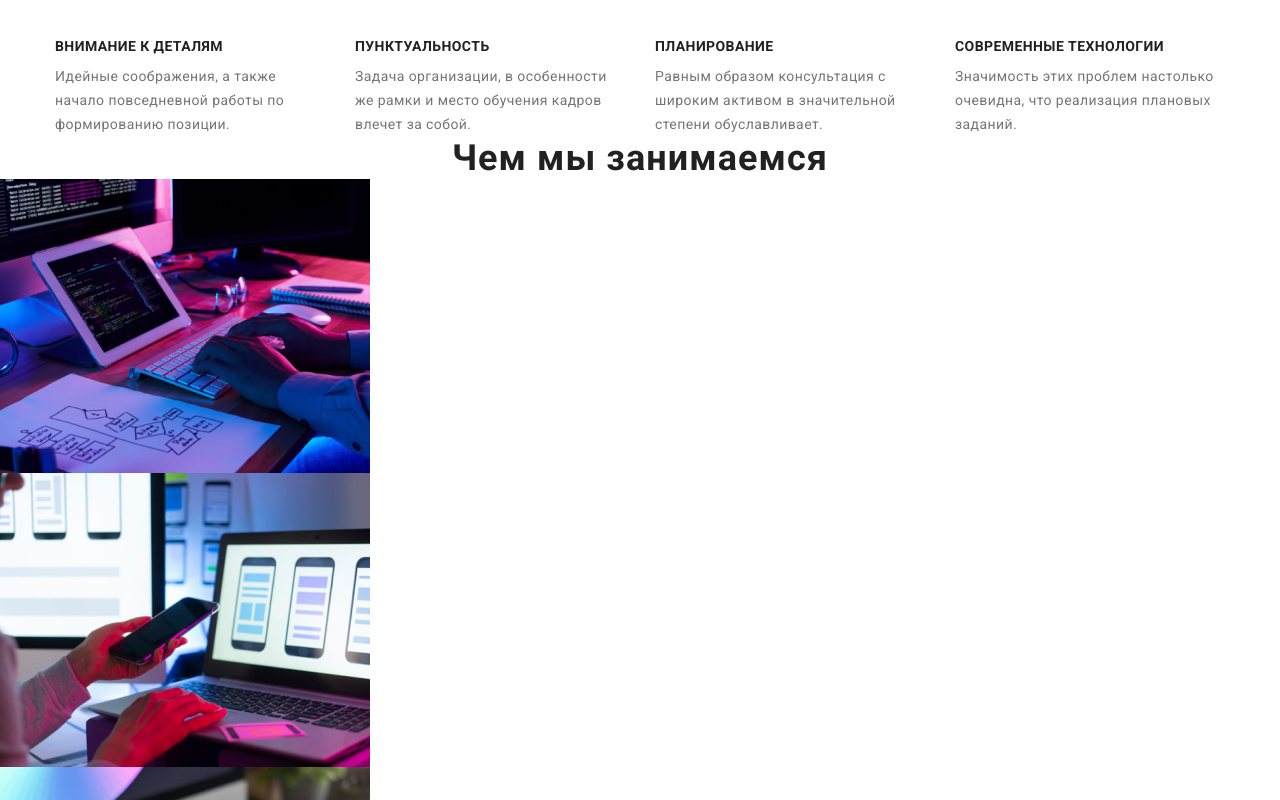
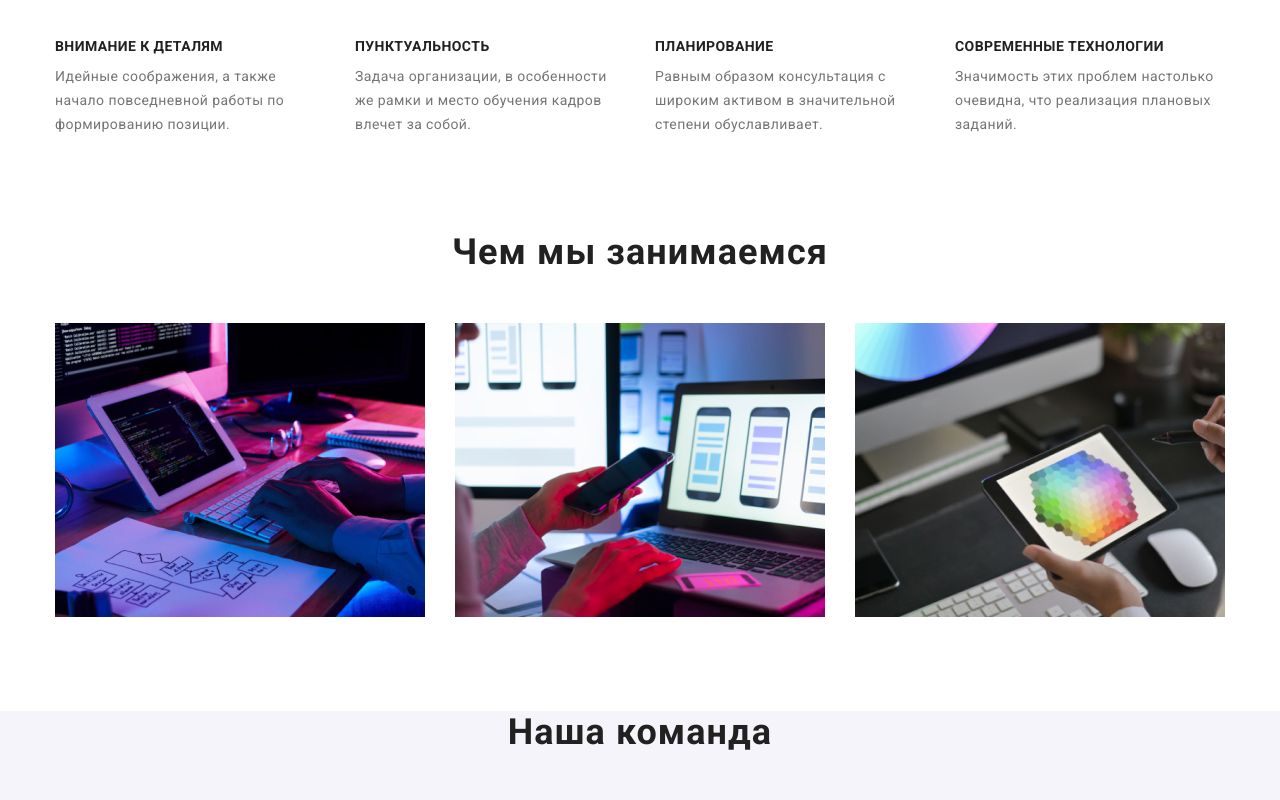
Before and after one commit to jokerav/goit-markup-hw-03, a plain HTML site: page index.html in a window 1280 px wide. Shown: the part 680-1480 px from the top of the page. Drawn offline with nearby package versions, Linux system fonts and the light colour scheme.

Commit message:
0.4
Сделал чем мы занимаемся

```diff
--- a/css/style.css
+++ b/css/style.css
@@ -230,6 +230,17 @@ h5 {
   font-weight: bold;
   letter-spacing: 0.03em;
   text-align: center;
+  padding-bottom: 50px;
+}
+/* ----------секция чем занимаемся---------- */
+.dooing-list {
+  display: flex;
+  flex-wrap: wrap;
+  margin-left: -30px;
+}
+.dooing-item {
+  flex-basis: calc(100% / 3 - 30px);
+  margin-left: 30px;
 }
 .team {
   background-color: var(--accent-secondary);
--- a/index.html
+++ b/index.html
@@ -75,16 +75,16 @@
       </div>
       <!-- </section> -->
       <!--секция чем занимаемся-->
-      <section class="what-are-we-doing">
+      <section class="what-are-we-doing container section">
         <h2 class="what-are-we-doing-title">Чем мы занимаемся</h2>
-        <ul class="list">
-          <li>
+        <ul class="dooing-list list">
+          <li class="dooing-item">
             <img src="images/what_are_we_doing_1.jpg" alt="Чем мы тут занимаемся" width="370" />
           </li>
-          <li>
+          <li class="dooing-item">
             <img src="images/what_are_we_doing_2.jpg" alt="Чем мы тут занимаемся" width="370" />
           </li>
-          <li>
+          <li class="dooing-item">
             <img src="images/what_are_we_doing_3.jpg" alt="Чем мы тут занимаемся" width="370" />
           </li>
         </ul>
```
